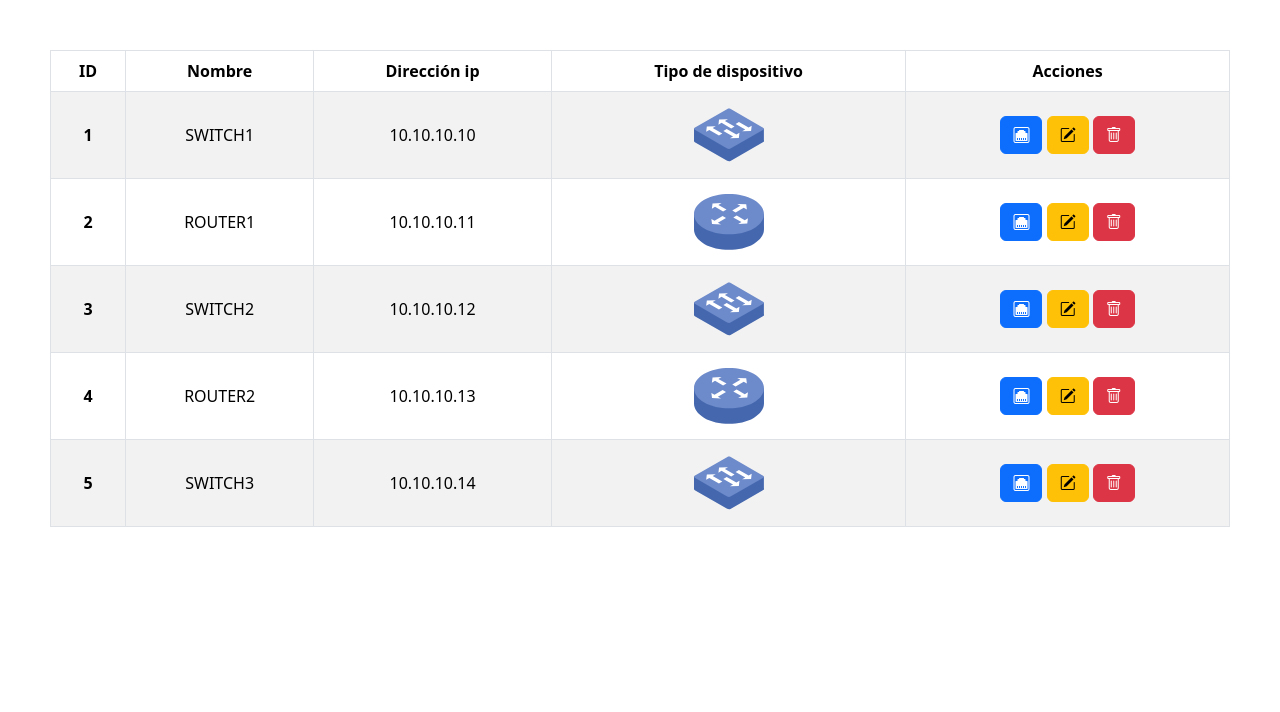
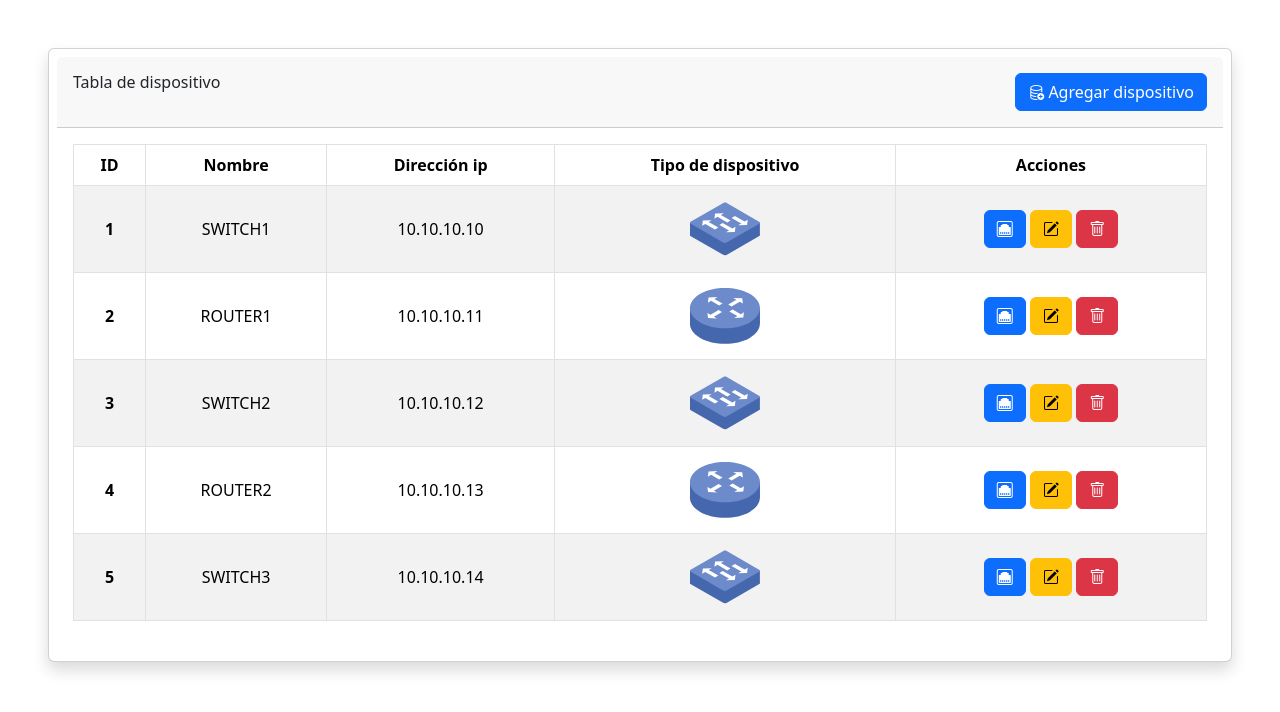
Before and after one commit to IvanEnriquezGrande/NetControlPro, a Flask app: page / in a window 1280 px wide. Shown: the part 65-777 px from the top of the page. Run offline with Flask 3, Linux system fonts and the light colour scheme; data comes from the database, SQL or seed files in the repository.

Commit message:
Button 'add device' added in the right site of the table header

```diff
--- a/templates/index.html
+++ b/templates/index.html
@@ -15,7 +15,14 @@
 {% block content %}
 
 <body>
-    <div class="tabla">
+    <div class="card shadow mb-4 mt-5 mx-5 p-2">
+        <div class="card-header py-3 d-flex justify-content-between">
+            <h6 class="m-0 font-weight-bold text-right">Tabla de dispositivo</h6>
+            <button class="btn btn-primary text-left"><i class="bi bi-database-add"></i> Agregar dispositivo</button>
+        </div>
+
+        <div class="card-body">
+
             <div class="table-responsive">
                 <table class="table table-striped table-bordered table-hover">
                     <thead>
@@ -52,6 +59,7 @@
                 </table>
             </div>
         </div>
+    </div>
     <script src="https://cdn.jsdelivr.net/npm/bootstrap@5.3.2/dist/js/bootstrap.bundle.min.js"
         integrity="sha384-C6RzsynM9kWDrMNeT87bh95OGNyZPhcTNXj1NW7RuBCsyN/o0jlpcV8Qyq46cDfL"
         crossorigin="anonymous"></script>
```
Lines whose indentation alone changed are shown as unchanged.
